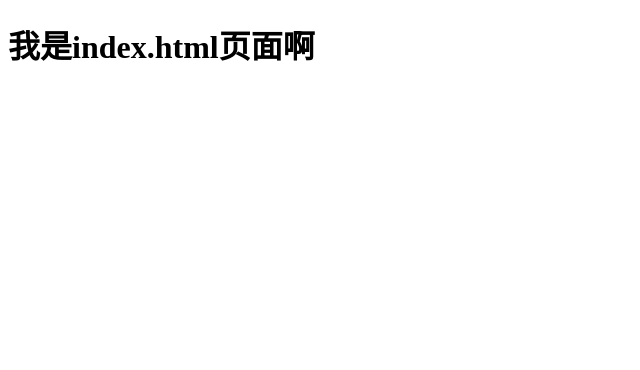
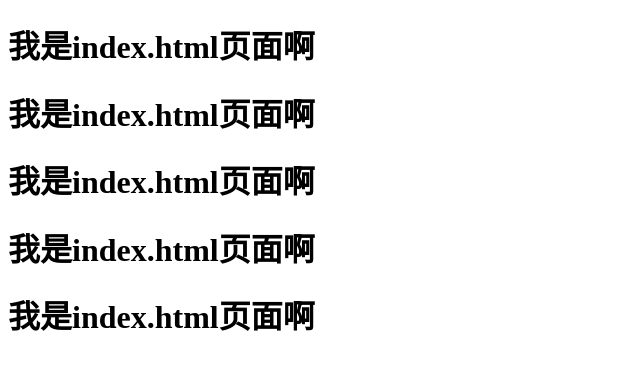
Before and after one commit to hanguophp/gitDemo, a plain HTML site: page index.html in a window 1280 px wide. Shown: the whole page, without its empty margins (0-640 px from the left). Drawn offline with Linux system fonts and the light colour scheme.

Commit message:
第二次提交啊

```diff
--- a/index.html
+++ b/index.html
@@ -8,5 +8,9 @@
 </head>
 <body>
     <h1>我是index.html页面啊</h1>
+    <h1>我是index.html页面啊</h1>
+    <h1>我是index.html页面啊</h1>
+    <h1>我是index.html页面啊</h1>
+    <h1>我是index.html页面啊</h1>
 </body>
 </html>
```
